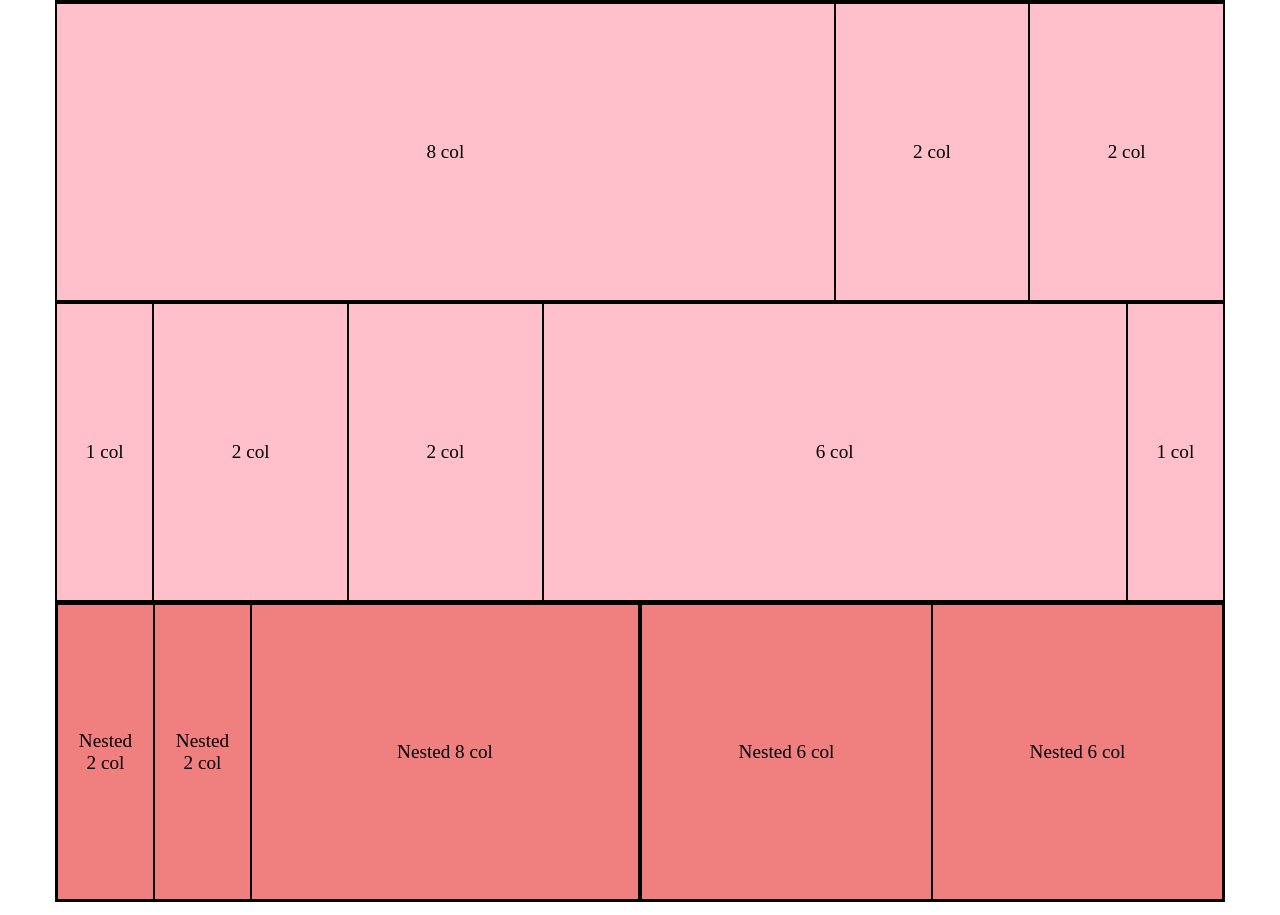
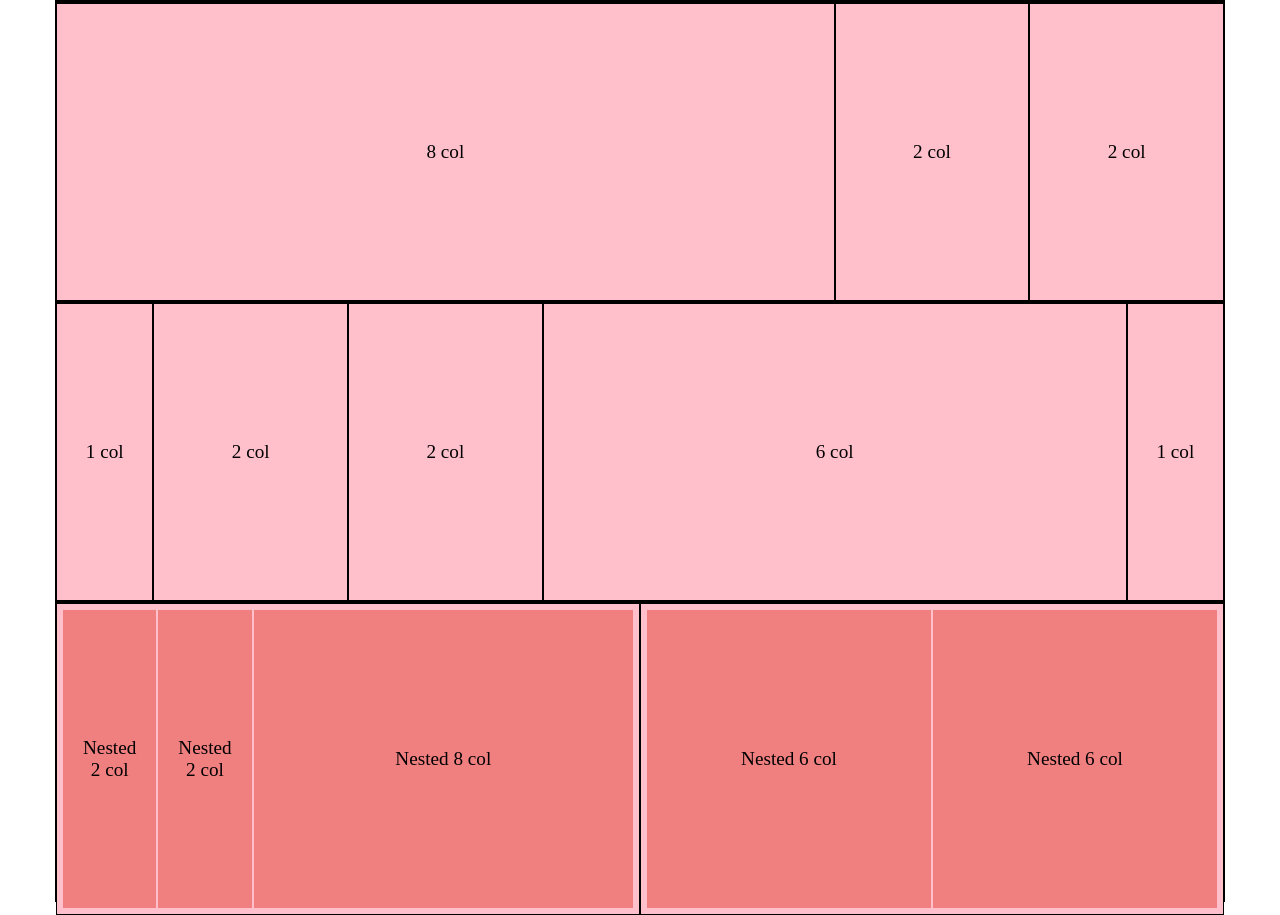
Before and after one commit to Redh86/html-css-12bool, a plain HTML site: page index.html in a window 1280 px wide. Shown: the part 598-1513 px from the top of the page. Drawn offline with Linux system fonts and the light colour scheme.

Commit message:
completo con confronto in classe

```diff
--- a/css/12_bol.css
+++ b/css/12_bol.css
@@ -2,14 +2,6 @@
   margin: 0;
   padding: 0;
   box-sizing: border-box;
-}
-/* regole riga */
-.container {
-  width: 1170px;
-  margin: 0 auto;
-  content: "";
-  display: table;
-  clear: both;
 }
 /* contorni debug */
 .debug .container {
@@ -20,35 +12,30 @@
   height: 100%;
   border: 1px solid black;
 }
+/* regole riga */
+.container {
+  max-width: 1170px;
+  margin: 0 auto;
+}
+.container::after {
+  content: "";
+  display: table;
+  clear: both;
+}
 /* regole colonna */
 [class*="col_"]{
-  position: relative;
   float: left;
 }
-[class*="col_"] p {
-  text-align: center;
-  font-size: 1.2em;
-  position: absolute;
-  top: 50%;
-  left: 50%;
-  transform: translate(-50%, -50%);
-}
-
-.col_1 {
-  width: calc( ( 100% / 12) * 1 );
-}
-.col_2 {
-  width: calc( ( 100% / 12) * 2 );
-}
-.col_6 {
-  width: calc( ( 100% / 12) * 6 );
-}
-.col_8 {
-  width: calc( ( 100% / 12) * 8 );
-}
-.col_12 {
-  width: calc( ( 100% / 12) * 12 );
-}
-.no_border {
-  border-style: none;
-}
+/* calcoli colonne */
+.col_1 {width: calc( ( 100% / 12) * 1 );}
+.col_2 {width: calc( ( 100% / 12) * 2 );}
+.col_3 {width: calc( ( 100% / 12) * 3 );}
+.col_4 {width: calc( ( 100% / 12) * 4 );}
+.col_5 {width: calc( ( 100% / 12) * 5 );}
+.col_6 {width: calc( ( 100% / 12) * 6 );}
+.col_7 {width: calc( ( 100% / 12) * 7 );}
+.col_8 {width: calc( ( 100% / 12) * 8 );}
+.col_9 {width: calc( ( 100% / 12) * 9 );}
+.col_10 {width: calc( ( 100% / 12) * 10 );}
+.col_11 {width: calc( ( 100% / 12) * 11 );}
+.col_12 {width: calc( ( 100% / 12) * 12 );}
--- a/css/style.css
+++ b/css/style.css
@@ -4,10 +4,24 @@
   box-sizing: border-box;
 }
 
-.container {
+
+[class*="col_"] {
+  position: relative;
   background-color: pink;
+  padding: 5px;
 }
-.no_border {
+/* regole testo */
+[class*="col_"] p {
+  text-align: center;
+  font-size: 1.2em;
+  position: absolute;
+  top: 50%;
+  left: 50%;
+  transform: translate(-50%, -50%);
+}
+/* quinta riga */
+#nested .col_6 [class*="col_"] {
+  height: 300px;
   background-color: #F07F80;
-  padding: 1px;
+  border: 1px solid pink;
 }
--- a/index.html
+++ b/index.html
@@ -85,23 +85,25 @@
     </div>
     <!-- quinta riga -->
     <div class="container">
+      <div id="nested">
         <div class="col_6">
-        <div class="col_2 no_border">
+          <div class="col_2">
             <p>Nested 2 col</p>
           </div>
-        <div class="col_2 no_border">
+          <div class="col_2">
             <p>Nested 2 col</p>
           </div>
-        <div class="col_8 no_border">
+          <div class="col_8">
             <p>Nested 8 col</p>
           </div>
         </div>
         <div class="col_6">
-        <div class="col_6 no_border">
+          <div class="col_6">
             <p>Nested 6 col</p>
           </div>
-        <div class="col_6 no_border">
+          <div class="col_6">
             <p>Nested 6 col</p>
+          </div>
         </div>
       </div>
     </div>
```
Lines whose indentation alone changed are shown as unchanged.
